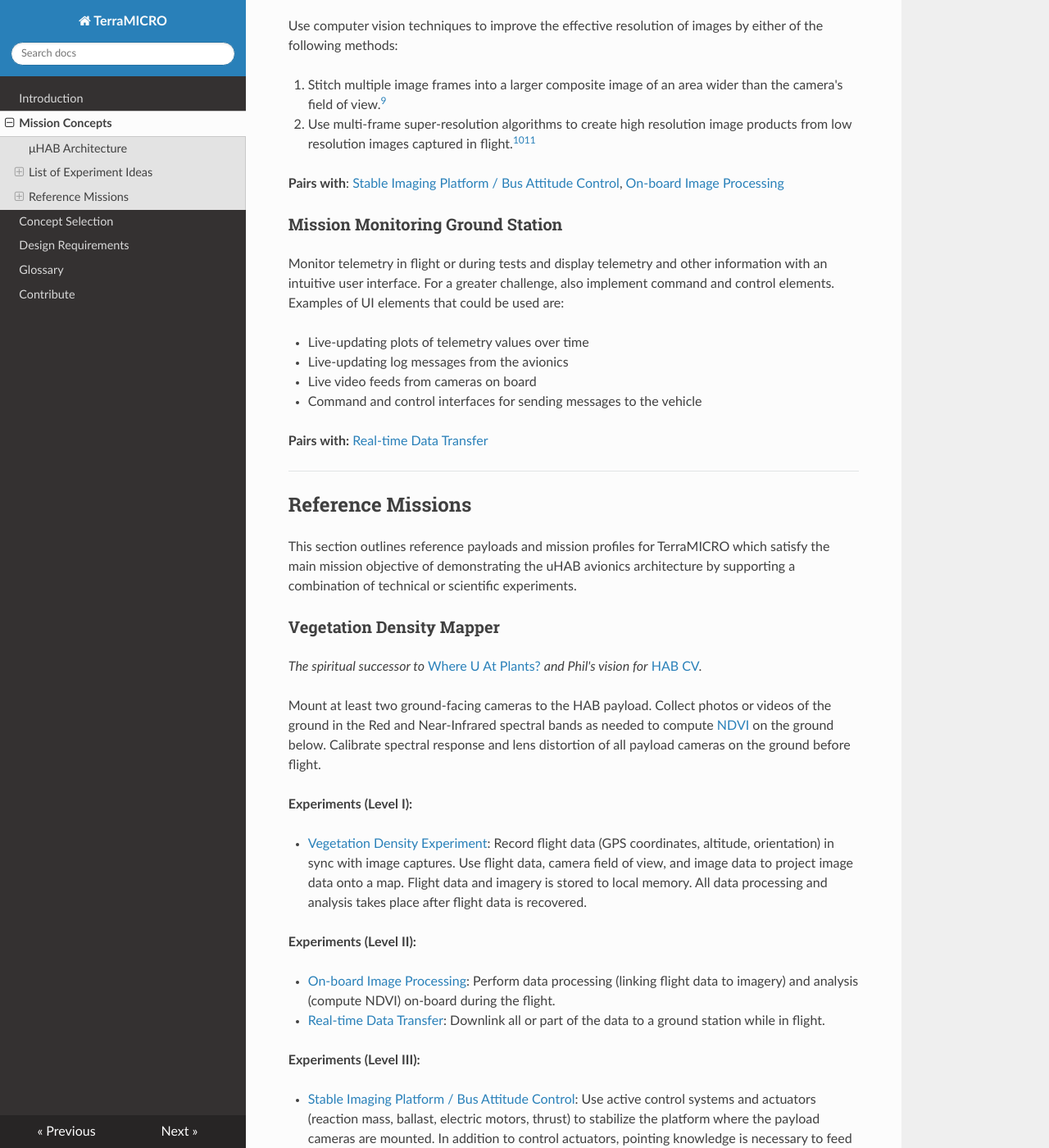
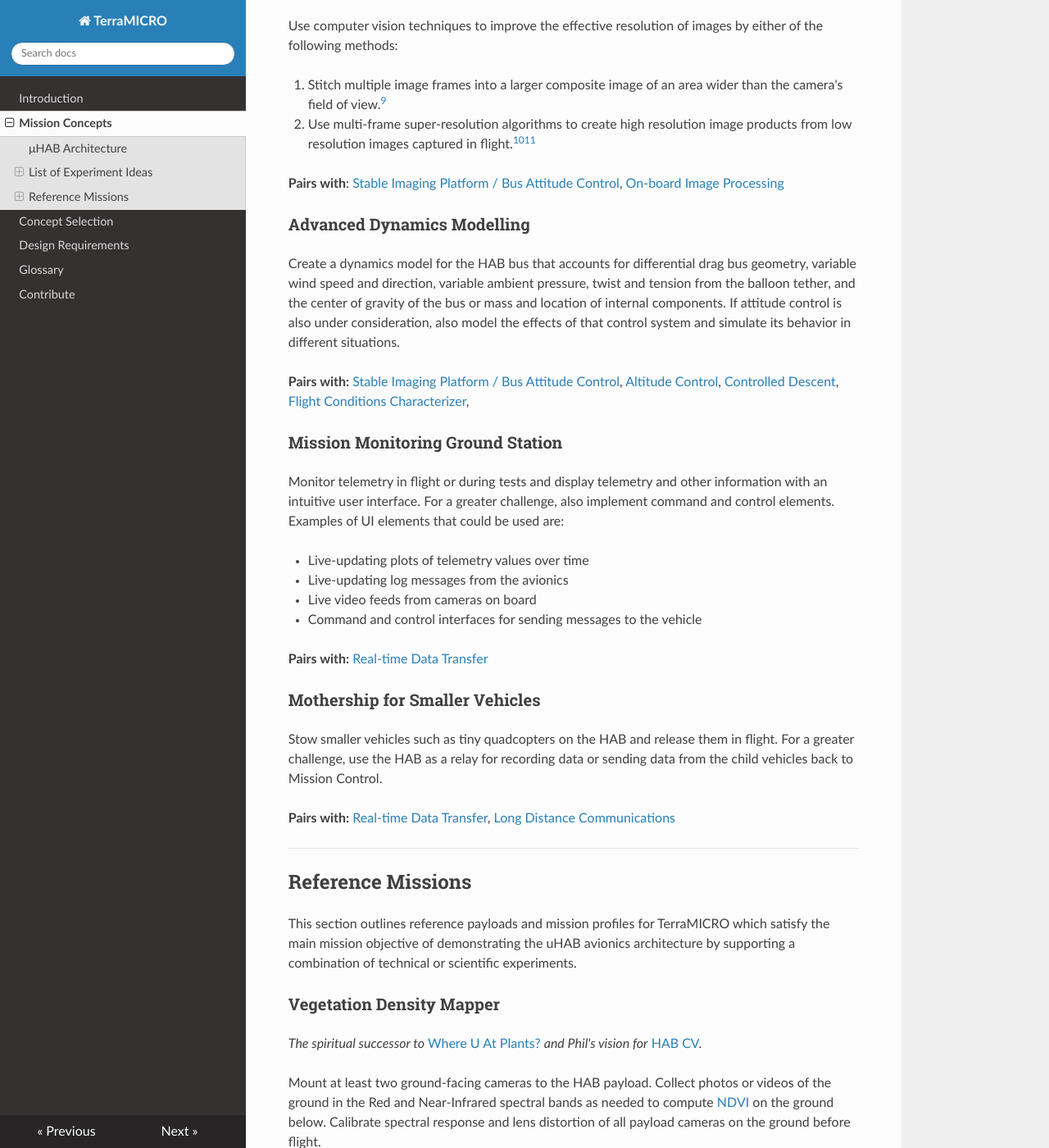
Before and after one commit to TerraHAB/TerraMICRO, an MkDocs documentation site: the page built from docs/concepts.md, in a window 1280 px wide and 1400 px high, scrolled down 4631 px. Shown: the whole window at 82% size. Built offline with MkDocs 1.6.1, drawn with Linux system fonts in a browser that asks for light colours; nearby versions of some CDN libraries; some of the changed text lies outside the part shown.

Commit message:
more concept ideas (#12)
* dynamics modelling

* missed one of the conflicts

* mothership

```diff
--- a/docs/concepts.md
+++ b/docs/concepts.md
@@ -153,7 +153,9 @@ After balloon cutdown, control the descent of the payload. For a simpler
 challenge, use a reefed parachute. For a greater challenge, steer the
 descent path using a parafoil or aero control surfaces.
 
-**Pairs with:** [Rocket Technology Testbed](#rocket-technology-testbed)
+**Pairs with:**
+[Rocket Technology Testbed](#rocket-technology-testbed),
+[Advanced Dynamics Modelling](#advanced-dynamics-modelling)
 
 ### Vegetation Density Experiment
 
@@ -236,6 +238,21 @@ images by either of the following methods:
 **Pairs with**: [Stable Imaging Platform / Bus Attitude Control](#stable-imaging-platform--bus-attitude-control),
 [On-board Image Processing](#on-board-image-processing)
 
+### Advanced Dynamics Modelling
+
+Create a dynamics model for the HAB bus that accounts for differential drag
+bus geometry, variable wind speed and direction, variable ambient pressure,
+twist and tension from the balloon tether, and the center of gravity of the bus
+or mass and location of internal components. If attitude control is also under
+consideration, also model the effects of that control system and simulate its
+behavior in different situations.
+
+**Pairs with:**
+[Stable Imaging Platform / Bus Attitude Control](#stable-imaging-platform--bus-attitude-control),
+[Altitude Control](#altitude-control),
+[Controlled Descent](#controlled-descent),
+[Flight Conditions Characterizer](#flight-conditions-characterizer),
+
 ### Mission Monitoring Ground Station
 
 Monitor telemetry in flight or during tests and display telemetry and other
@@ -249,6 +266,15 @@ used are:
 - Command and control interfaces for sending messages to the vehicle
 
 **Pairs with:** [Real-time Data Transfer](#real-time-data-transfer)
+
+### Mothership for Smaller Vehicles
+
+Stow smaller vehicles such as tiny quadcopters on the HAB and release them in
+flight. For a greater challenge, use the HAB as a relay for recording data or
+sending data from the child vehicles back to Mission Control.
+
+**Pairs with:** [Real-time Data Transfer](#real-time-data-transfer),
+[Long Distance Communications](#long-distance-communications)
 
 -------------------------------------------------------------------------------
 
@@ -317,6 +343,8 @@ prior to the flight.
 - [Characterize Radiation Environment](#characterize-radiation-environment):
   Measure ionizing radiation flux (using a geiger counter) over the course of
   the flight.
+- [Advanced Dynamics Modelling](#advanced-dynamics-modelling): Model the
+  dynamics of the flight and validate the model with flight data.
 
 **Experiments (Level II):**
 
@@ -391,6 +419,8 @@ HAB and easily adapted for flight in a rocket.
   state and use active controls and actuators (parafoil, control surfaces) to
   change the speed and direction of descent. Descent should be controlled in a
   way that makes recovery of the payload easier.
+- [Advanced Dynamics Modelling](#advanced-dynamics-modelling): Model the
+  dynamics of the flight and validate the model with flight data.
 
 **Experiments (Level III):**
 
@@ -401,8 +431,6 @@ HAB and easily adapted for flight in a rocket.
   pointing knowledge is necessary to feed the control system. Special
   preference should be given to propulsive systems or aero control surfaces
   that could also be adapted for use during a rocket's ascent phase.
-
-
 
 -------------------------------------------------------------------------------
 
```
